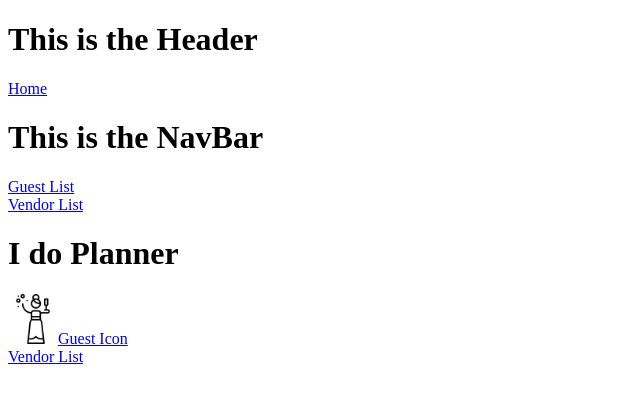
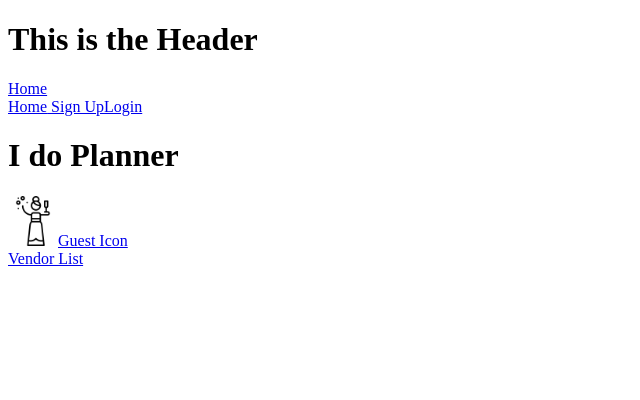
Before and after one commit to your-wedding-planner/i-do-planner-fronteind, a React (Vite) app: page / in a window 1280 px wide. Shown: the top 400 px of the page, without its empty margins (0-640 px from the left). Built offline with nearby package versions, Linux system fonts and the light colour scheme; no server answers.

Commit message:
insert functionality to show Login and Signup in Navbar when not logged in

```diff
--- a/src/components/NavBar.jsx
+++ b/src/components/NavBar.jsx
@@ -1,19 +1,35 @@
+import { useContext } from "react";
 import { Link } from "react-router-dom";
+import { AuthContext } from "../context/auth.context";
+
 
 function NavBar(){
-    if(window.location.href.includes("login") || window.location.href.includes("signup")) {
-return null;
-    } else {
+
+        const {isLoggedIn, user } = useContext(AuthContext)
         return  (
-            <>
-            <h1> This is the NavBar </h1>
-            <Link to={`/GuestList`}>Guest List</Link>
-            <br></br>
-            <Link to={`/VendorList`}>Vendor List</Link>
-            </>
+            <nav>
+                <Link to ="/">
+                    Home
+                </Link>
+
+                {isLoggedIn && (
+                    <>
+                    <Link to={"/GuestList"}>Guest List</Link>
+                    <br/>
+                    <Link to={"/VendorList"}>Vendor List</Link>
+                    </>
+                )}
+
+                {!isLoggedIn && (
+                    <>
+                    <Link to={"/signup"}> Sign Up</Link>
+                    <Link to={"/login"}>Login</Link>
+                    </>
+                )}
+            </nav>
             );
     }
 
-    };
+
 
     export default NavBar;
--- a/src/context/auth.context.jsx
+++ b/src/context/auth.context.jsx
@@ -1,6 +1,5 @@
 import React, { useState, useEffect } from "react";
 import axios from "axios";
-import authService from "../services/auth.service";
 
 const API_URL = "http://localhost:5005";
 
```
Also changed, not shown: src/components/Signup.jsx (+16 -5 lines).
